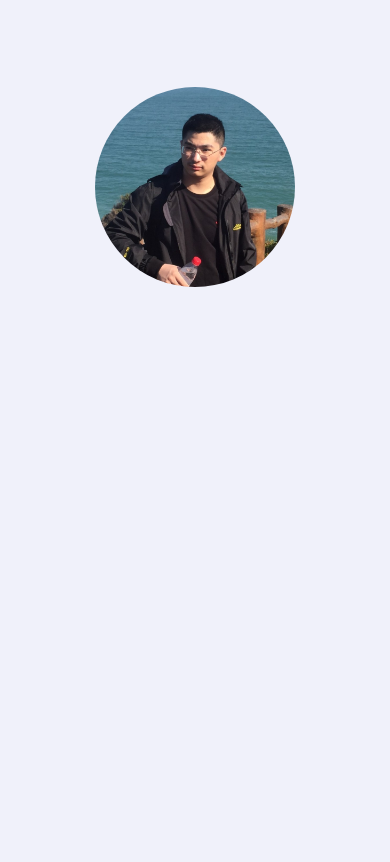
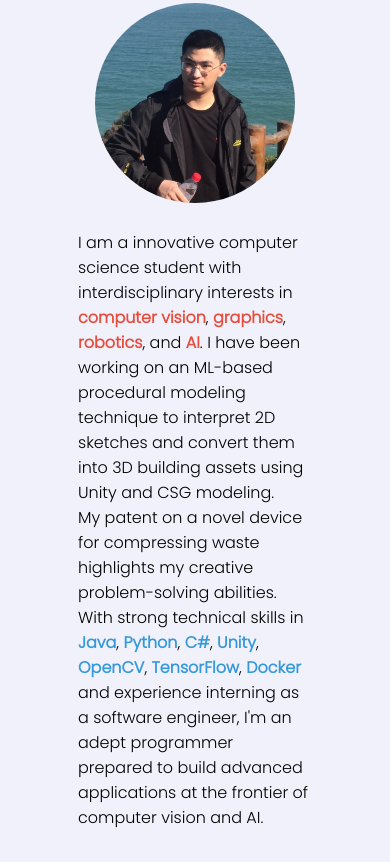
Before and after one commit to Spectraorder/Spectraorder.github.io, a plain HTML site: page index.html in a window 390 px wide. Shown: the part 1052-1914 px from the top of the page. Drawn offline with Linux system fonts and the light colour scheme.

Commit message:
description text responsiveness

```diff
--- a/css/style.css
+++ b/css/style.css
@@ -17,7 +17,7 @@ body.dark-mode {
     }
 }
 
-.mouseTail, .theme-switch, .rotating-text, .scroll-to-explore, .my-name {
+.mouseTail, .theme-switch, .rotating-text, .scroll-to-explore, .my-name, .line-container, .photo-container, .my-description {
     -webkit-user-select: none;  /* Chrome all / Safari all */
     -moz-user-select: none;     /* Firefox all */
     -ms-user-select: none;      /* IE 10+ */
@@ -154,7 +154,51 @@ body.dark-mode {
 @media (max-width: 767px) {
     .photo-container {
         left: 50%;
+        top: 125%;
         transform: translateX(-50%);
+    }
+}
+
+.my-description {
+    font-family: 'Poppins', sans-serif;
+    position: absolute;
+    right: 10%;
+    top: 150%;
+    transform: translateY(-50%);
+    width: 30%;
+    font-weight: 400;
+    font-size: 16px;
+}
+
+.my-description .keyword {
+    color: #e74c3c;
+    font-weight: bold;
+}
+
+.my-description .keyword-sec {
+    color: #3498db;
+    font-weight: bold;
+}
+
+@media (min-width: 1275px) {
+    .my-description {
+        right: 8%;
+        font-size: 24px;
+    }
+}
+
+@media (min-width: 990px) and (max-width: 1275px) {
+    .my-description {
+        font-size: 20px;
+    }
+}
+
+@media (max-width: 767px) {
+    .my-description {
+        top: 150%;
+        right: 50%;
+        width: 60%;
+        transform: translateX(50%);
     }
 }
 
--- a/index.html
+++ b/index.html
@@ -88,10 +88,21 @@
             </div>
         </div>
 
-
         <div class="photo-container">
             <div class="parallax" data-rate=".4" data-direction="vertical">
                 <img src="/imgs/photo.jpg" style="border-radius: 50%;" width="200">
+            </div>
+        </div>
+
+        <div class="my-description">
+            <div class="parallax" data-rate=".35" data-direction="vertical">
+                <p class="text-to-toggle">
+                    I am a innovative computer science student with interdisciplinary interests in
+                    <span class="keyword">computer vision</span>, <span class="keyword">graphics</span>, <span class="keyword">robotics</span>, and <span class="keyword">AI</span>.
+                    I have been working on an ML-based procedural modeling technique to interpret 2D sketches and convert them into 3D building assets using Unity and CSG modeling. <br>
+                    My patent on a novel device for compressing waste highlights my creative problem-solving abilities. With strong technical skills in <span class="keyword-sec">Java</span>, <span class="keyword-sec">Python</span>, <span class="keyword-sec">C#</span>, <span class="keyword-sec">Unity</span>, <span class="keyword-sec">OpenCV</span>, <span class="keyword-sec">TensorFlow</span>, <span class="keyword-sec">Docker</span> and experience interning as a software engineer,
+                    I'm an adept programmer prepared to build advanced applications at the frontier of computer vision and AI.
+                </p>
             </div>
         </div>
 
```
